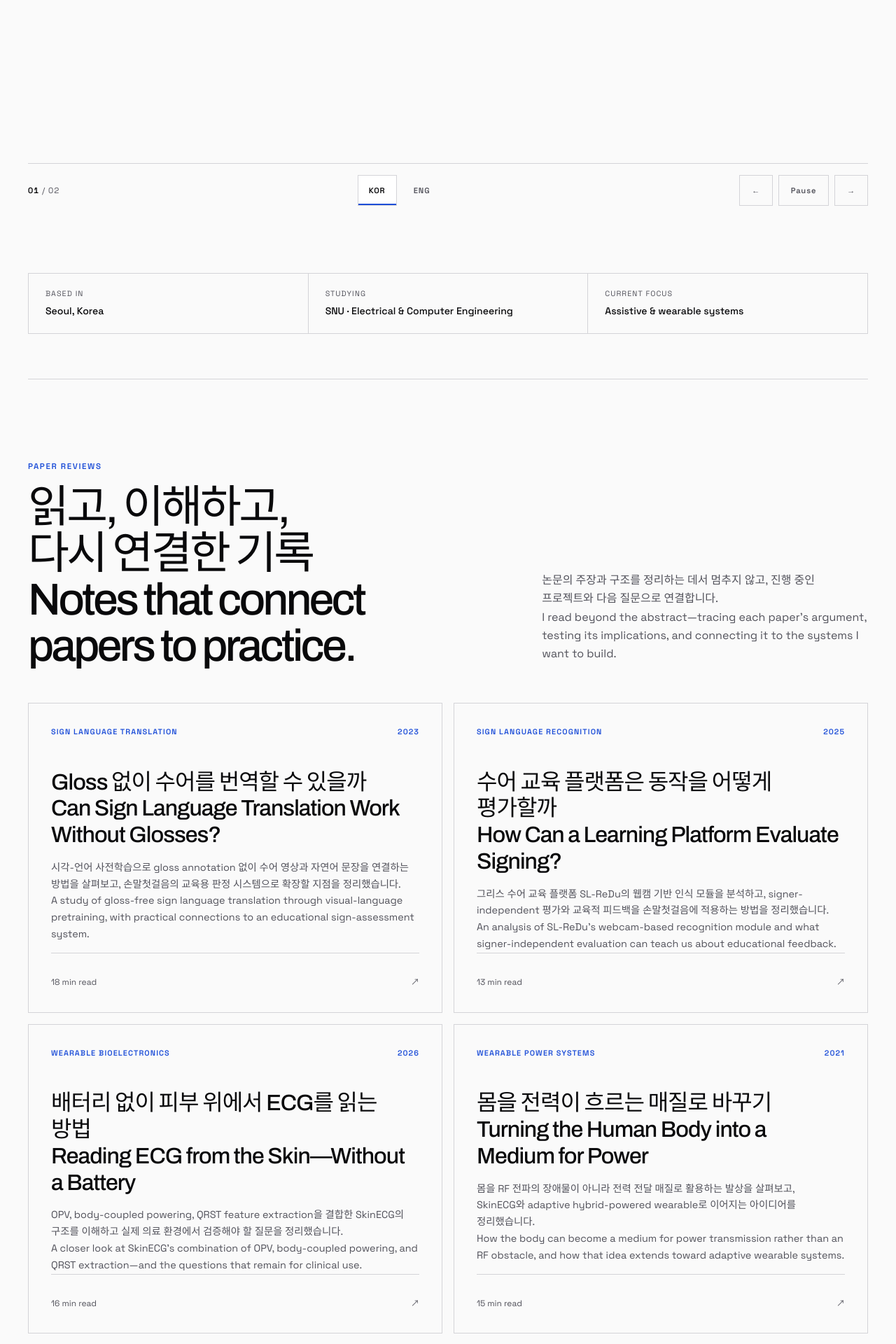
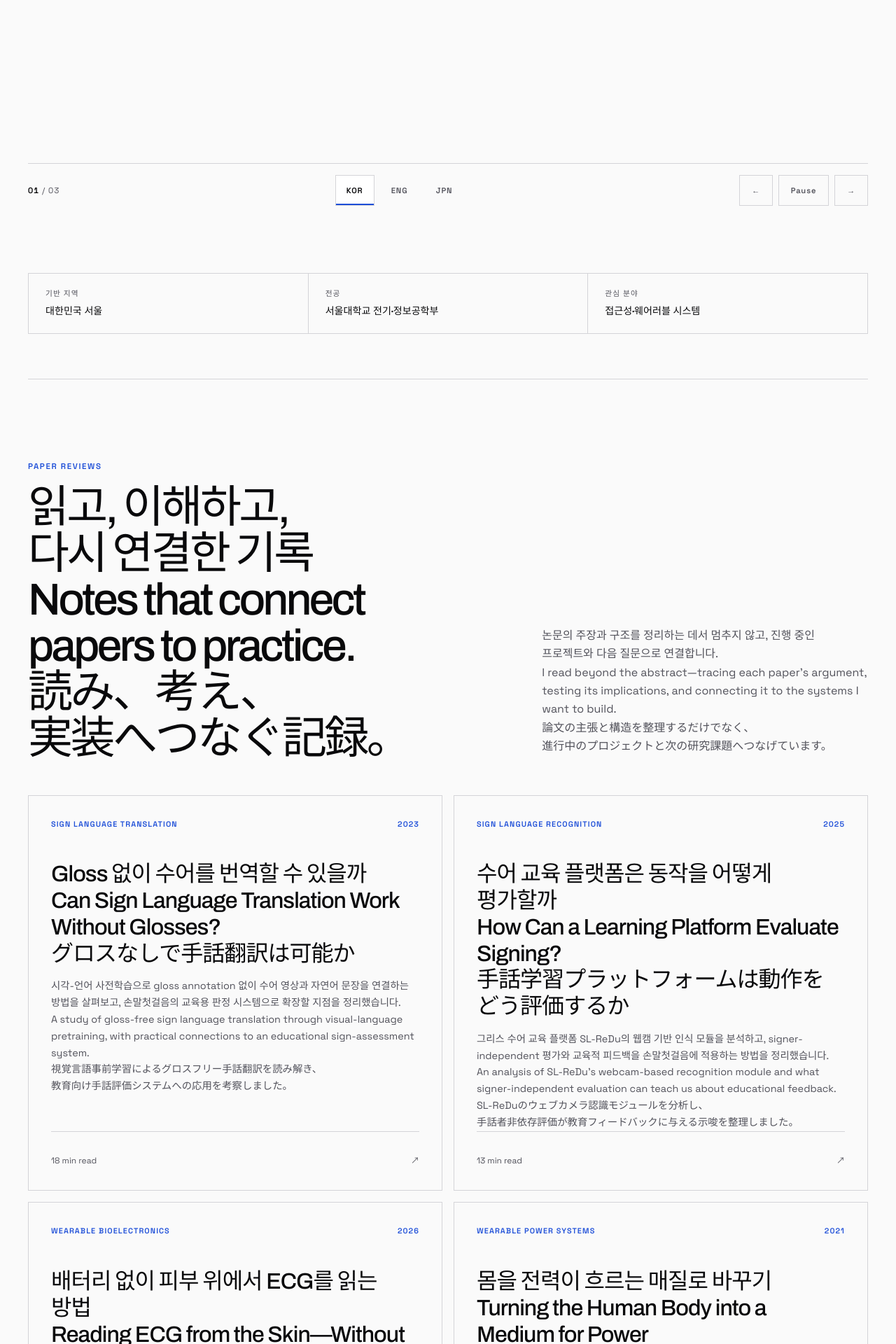
Before and after one commit to oops-lobster/oops-lobster.github.io, a Jekyll site: the page built from index.html, in a window 1280 px wide. Shown: the part 770-2690 px from the top of the page at 70% size. Built offline with Jekyll 4.4.1, drawn with Linux system fonts in a browser that asks for light colours; some of the changed text lies outside the part shown.

Commit message:
Add Japanese homepage localization

```diff
--- a/_reviews/gfslt-vlp.md
+++ b/_reviews/gfslt-vlp.md
@@ -1,11 +1,13 @@
 ---
 title: "Gloss 없이 수어를 번역할 수 있을까"
 title_en: "Can Sign Language Translation Work Without Glosses?"
+title_ja: "グロスなしで手話翻訳は可能か"
 paper_title: "Gloss-free Sign Language Translation: Improving from Visual-Language Pretraining"
 topic: Sign Language Translation
 year: 2023
 summary: "시각-언어 사전학습으로 gloss annotation 없이 수어 영상과 자연어 문장을 연결하는 방법을 살펴보고, 손말첫걸음의 교육용 판정 시스템으로 확장할 지점을 정리했습니다."
 summary_en: "A study of gloss-free sign language translation through visual-language pretraining, with practical connections to an educational sign-assessment system."
+summary_ja: "視覚言語事前学習によるグロスフリー手話翻訳を読み解き、教育向け手話評価システムへの応用を考察しました。"
 reading_time: 18
 order: 1
 tags:
--- a/_reviews/greek-slr-sl-redu.md
+++ b/_reviews/greek-slr-sl-redu.md
@@ -1,11 +1,13 @@
 ---
 title: "수어 교육 플랫폼은 동작을 어떻게 평가할까"
 title_en: "How Can a Learning Platform Evaluate Signing?"
+title_ja: "手話学習プラットフォームは動作をどう評価するか"
 paper_title: "Greek Sign Language Recognition for an Education Platform"
 topic: Sign Language Recognition
 year: 2025
 summary: "그리스 수어 교육 플랫폼 SL-ReDu의 웹캠 기반 인식 모듈을 분석하고, signer-independent 평가와 교육적 피드백을 손말첫걸음에 적용하는 방법을 정리했습니다."
 summary_en: "An analysis of SL-ReDu’s webcam-based recognition module and what signer-independent evaluation can teach us about educational feedback."
+summary_ja: "SL-ReDuのウェブカメラ認識モジュールを分析し、手話者非依存評価が教育フィードバックに与える示唆を整理しました。"
 reading_time: 13
 order: 2
 tags:
--- a/_reviews/skinecg.md
+++ b/_reviews/skinecg.md
@@ -1,11 +1,13 @@
 ---
 title: "배터리 없이 피부 위에서 ECG를 읽는 방법"
 title_en: "Reading ECG from the Skin—Without a Battery"
+title_ja: "バッテリーなしで皮膚上のECGを読み取る"
 paper_title: "SkinECG: An Orthogonal Remote Powering Wearable Skin-like Sensor"
 topic: Wearable Bioelectronics
 year: 2026
 summary: "OPV, body-coupled powering, QRST feature extraction을 결합한 SkinECG의 구조를 이해하고 실제 의료 환경에서 검증해야 할 질문을 정리했습니다."
 summary_en: "A closer look at SkinECG’s combination of OPV, body-coupled powering, and QRST extraction—and the questions that remain for clinical use."
+summary_ja: "OPV、人体結合給電、QRST抽出を組み合わせたSkinECGの仕組みと、臨床応用に向けて残る課題を整理しました。"
 reading_time: 16
 order: 3
 tags:
--- a/assets/css/style.css
+++ b/assets/css/style.css
@@ -51,6 +51,7 @@ a:focus-visible { outline: 3px solid var(--color-ring); outline-offset: 4px; bor
 .hero-slide { grid-area: 1 / 1; min-width: 0; opacity: 0; visibility: hidden; transform: translateX(28px); transition: opacity 280ms ease-out, transform 280ms ease-out, visibility 280ms; }
 .hero-slide.is-active { opacity: 1; visibility: visible; transform: translateX(0); }
 .hero-slide-en h1 { max-width: 1120px; }
+.hero-slide-ja h1 { max-width: 1120px; font-size: clamp(2.8rem, 7.2vw, 6.6rem); line-height: 1.08; }
 .hero h1, .page-heading h1, .resume-hero h1 { max-width: 1050px; margin: 0; font-family: var(--font-display); font-size: clamp(3rem, 8.2vw, 7.5rem); font-weight: 500; letter-spacing: -.06em; line-height: .98; }
 em { color: var(--color-accent); font-style: normal; }
 .hero-copy { max-width: 680px; margin: var(--space-12) 0 0; color: var(--color-secondary); font-size: clamp(1.05rem, 1.7vw, 1.35rem); line-height: 1.75; }
@@ -213,6 +214,7 @@ em { color: var(--color-accent); font-style: normal; }
   .wordmark-mark { width: 32px; height: 32px; }
   .hero h1 { font-size: 2.75rem; }
   .hero-slide-en h1 { font-size: 2.45rem; }
+  .hero-slide-ja h1 { font-size: 2.3rem; }
   .review-card { padding: var(--space-6); }
   .project-row { grid-template-columns: 28px 1fr; }
   .project-row > a { grid-column: 2; }
--- a/assets/js/hero-carousel.js
+++ b/assets/js/hero-carousel.js
@@ -52,8 +52,8 @@
     });
 
     current = target;
-    const language = slides[target].lang === "en" ? "en" : "ko";
-    document.documentElement.lang = language === "en" ? "en" : "ko-KR";
+    const language = ["ko", "en", "ja"].includes(slides[target].lang) ? slides[target].lang : "ko";
+    document.documentElement.lang = language === "ko" ? "ko-KR" : language;
     localizedCopy.forEach((element) => {
       element.hidden = element.dataset.homeLang !== language;
     });
--- a/index.html
+++ b/index.html
@@ -4,9 +4,9 @@ title: Home
 description: Research portfolio, paper reviews, projects, and academic resume of Minsung “Raymin” Jon.
 ---
 
-<section class="hero hero-carousel" role="region" aria-roledescription="carousel" aria-label="한국어와 영어 소개" data-hero-carousel>
+<section class="hero hero-carousel" role="region" aria-roledescription="carousel" aria-label="한국어, 영어, 일본어 소개" data-hero-carousel>
   <div class="hero-stage">
-    <article class="hero-slide is-active" role="group" aria-roledescription="slide" aria-label="1 of 2" aria-hidden="false" data-hero-slide lang="ko">
+    <article class="hero-slide is-active" role="group" aria-roledescription="slide" aria-label="1 of 3" aria-hidden="false" data-hero-slide lang="ko">
       <p class="eyebrow">Research notes · Projects · Resume</p>
       <h1 id="hero-title-ko">기술이 사람에게<br><em>닿는 방식</em>을 연구합니다.</h1>
       <p class="hero-copy">수어 접근성, 웨어러블 센싱, 온디바이스 머신러닝을 공부하고 만듭니다. 논문에서 배운 개념을 실제 문제와 연결해 기록합니다.</p>
@@ -15,7 +15,7 @@ description: Research portfolio, paper reviews, projects, and academic resume of
         <a class="button" href="{{ '/resume/' | relative_url }}">이력서 보기</a>
       </div>
     </article>
-    <article class="hero-slide hero-slide-en" role="group" aria-roledescription="slide" aria-label="2 of 2" aria-hidden="true" data-hero-slide lang="en" inert>
+    <article class="hero-slide hero-slide-en" role="group" aria-roledescription="slide" aria-label="2 of 3" aria-hidden="true" data-hero-slide lang="en" inert>
       <p class="eyebrow">Academic portfolio · Research · Engineering</p>
       <h1 id="hero-title-en">From research questions to<br><em>systems that work for more people.</em></h1>
       <p class="hero-copy">I am an Electrical and Computer Engineering student at Seoul National University, exploring sign language accessibility, wearable sensing, and on-device intelligence. I turn what I learn into working prototypes and documented research notes.</p>
@@ -24,12 +24,22 @@ description: Research portfolio, paper reviews, projects, and academic resume of
         <a class="button" href="{{ '/resume/' | relative_url }}">View academic resume</a>
       </div>
     </article>
+    <article class="hero-slide hero-slide-ja" role="group" aria-roledescription="slide" aria-label="3 of 3" aria-hidden="true" data-hero-slide lang="ja" inert>
+      <p class="eyebrow">研究ポートフォリオ · プロジェクト · レジュメ</p>
+      <h1 id="hero-title-ja">研究の問いを、<br><em>より多くの人に届く技術へ。</em></h1>
+      <p class="hero-copy">ソウル大学校で電気・情報工学を学びながら、手話アクセシビリティ、ウェアラブルセンシング、オンデバイス知能を研究しています。学んだことを動くプロトタイプと研究ノートへつなげます。</p>
+      <div class="hero-actions">
+        <a class="button button-primary" href="{{ '/reviews/' | relative_url }}">研究ノートを見る <span aria-hidden="true">↗</span></a>
+        <a class="button" href="{{ '/resume/' | relative_url }}">英文レジュメを見る</a>
+      </div>
+    </article>
   </div>
   <div class="carousel-controls" aria-label="소개 슬라이드 제어">
-    <div class="carousel-count"><span data-slide-current>01</span><span aria-hidden="true"> / </span><span>02</span></div>
+    <div class="carousel-count"><span data-slide-current>01</span><span aria-hidden="true"> / </span><span>03</span></div>
     <div class="carousel-dots" role="group" aria-label="슬라이드 선택">
       <button class="carousel-dot is-active" type="button" aria-label="한국어 소개 보기" aria-pressed="true" data-slide-to="0"><span>KOR</span></button>
       <button class="carousel-dot" type="button" aria-label="영어 소개 보기" aria-pressed="false" data-slide-to="1"><span>ENG</span></button>
+      <button class="carousel-dot" type="button" aria-label="일본어 소개 보기" aria-pressed="false" data-slide-to="2"><span>JPN</span></button>
     </div>
     <div class="carousel-buttons">
       <button type="button" aria-label="이전 소개" data-slide-prev><span aria-hidden="true">←</span></button>
@@ -38,16 +48,16 @@ description: Research portfolio, paper reviews, projects, and academic resume of
     </div>
   </div>
   <dl class="hero-facts" aria-label="Profile summary">
-    <div><dt>Based in</dt><dd>Seoul, Korea</dd></div>
-    <div><dt>Studying</dt><dd>SNU · Electrical &amp; Computer Engineering</dd></div>
-    <div><dt>Current focus</dt><dd>Assistive &amp; wearable systems</dd></div>
+    <div><dt><span data-home-lang="ko">기반 지역</span><span data-home-lang="en" lang="en" hidden>Based in</span><span data-home-lang="ja" lang="ja" hidden>拠点</span></dt><dd><span data-home-lang="ko">대한민국 서울</span><span data-home-lang="en" lang="en" hidden>Seoul, Korea</span><span data-home-lang="ja" lang="ja" hidden>韓国・ソウル</span></dd></div>
+    <div><dt><span data-home-lang="ko">전공</span><span data-home-lang="en" lang="en" hidden>Studying</span><span data-home-lang="ja" lang="ja" hidden>専攻</span></dt><dd><span data-home-lang="ko">서울대학교 전기·정보공학부</span><span data-home-lang="en" lang="en" hidden>SNU · Electrical &amp; Computer Engineering</span><span data-home-lang="ja" lang="ja" hidden>ソウル大学校 電気・情報工学部</span></dd></div>
+    <div><dt><span data-home-lang="ko">관심 분야</span><span data-home-lang="en" lang="en" hidden>Current focus</span><span data-home-lang="ja" lang="ja" hidden>研究関心</span></dt><dd><span data-home-lang="ko">접근성·웨어러블 시스템</span><span data-home-lang="en" lang="en" hidden>Assistive &amp; wearable systems</span><span data-home-lang="ja" lang="ja" hidden>アクセシビリティ・ウェアラブルシステム</span></dd></div>
   </dl>
 </section>
 
 <section class="home-section" aria-labelledby="latest-title">
   <div class="section-intro">
-    <div><p class="eyebrow">Paper reviews</p><h2 id="latest-title"><span class="home-copy" data-home-lang="ko">읽고, 이해하고,<br>다시 연결한 기록</span><span class="home-copy" data-home-lang="en" lang="en" hidden>Notes that connect<br>papers to practice.</span></h2></div>
-    <p><span class="home-copy" data-home-lang="ko">논문의 주장과 구조를 정리하는 데서 멈추지 않고, 진행 중인 프로젝트와 다음 질문으로 연결합니다.</span><span class="home-copy" data-home-lang="en" lang="en" hidden>I read beyond the abstract—tracing each paper’s argument, testing its implications, and connecting it to the systems I want to build.</span></p>
+    <div><p class="eyebrow">Paper reviews</p><h2 id="latest-title"><span class="home-copy" data-home-lang="ko">읽고, 이해하고,<br>다시 연결한 기록</span><span class="home-copy" data-home-lang="en" lang="en" hidden>Notes that connect<br>papers to practice.</span><span class="home-copy" data-home-lang="ja" lang="ja" hidden>読み、考え、<br>実装へつなぐ記録。</span></h2></div>
+    <p><span class="home-copy" data-home-lang="ko">논문의 주장과 구조를 정리하는 데서 멈추지 않고, 진행 중인 프로젝트와 다음 질문으로 연결합니다.</span><span class="home-copy" data-home-lang="en" lang="en" hidden>I read beyond the abstract—tracing each paper’s argument, testing its implications, and connecting it to the systems I want to build.</span><span class="home-copy" data-home-lang="ja" lang="ja" hidden>論文の主張と構造を整理するだけでなく、進行中のプロジェクトと次の研究課題へつなげています。</span></p>
   </div>
   <div class="review-grid">
     {% assign sorted_reviews = site.reviews | sort: 'order' %}
@@ -55,27 +65,27 @@ description: Research portfolio, paper reviews, projects, and academic resume of
       <article class="review-card">
         <a class="card-link" href="{{ review.url | relative_url }}" aria-label="{{ review.title }} 읽기"></a>
         <div class="card-topline"><span>{{ review.topic }}</span><span>{{ review.year }}</span></div>
-        <h3><span class="home-copy" data-home-lang="ko">{{ review.title }}</span><span class="home-copy" data-home-lang="en" lang="en" hidden>{{ review.title_en | default: review.title }}</span></h3><p><span class="home-copy" data-home-lang="ko">{{ review.summary }}</span><span class="home-copy" data-home-lang="en" lang="en" hidden>{{ review.summary_en | default: review.summary }}</span></p>
+        <h3><span class="home-copy" data-home-lang="ko">{{ review.title }}</span><span class="home-copy" data-home-lang="en" lang="en" hidden>{{ review.title_en | default: review.title }}</span><span class="home-copy" data-home-lang="ja" lang="ja" hidden>{{ review.title_ja | default: review.title }}</span></h3><p><span class="home-copy" data-home-lang="ko">{{ review.summary }}</span><span class="home-copy" data-home-lang="en" lang="en" hidden>{{ review.summary_en | default: review.summary }}</span><span class="home-copy" data-home-lang="ja" lang="ja" hidden>{{ review.summary_ja | default: review.summary }}</span></p>
         <div class="card-footer"><span>{{ review.reading_time }} min read</span><span aria-hidden="true">↗</span></div>
       </article>
     {% endfor %}
   </div>
-  <a class="text-link" href="{{ '/reviews/' | relative_url }}"><span data-home-lang="ko">모든 논문 리뷰 보기</span><span data-home-lang="en" lang="en" hidden>Browse all paper reviews</span> <span aria-hidden="true">→</span></a>
+  <a class="text-link" href="{{ '/reviews/' | relative_url }}"><span data-home-lang="ko">모든 논문 리뷰 보기</span><span data-home-lang="en" lang="en" hidden>Browse all paper reviews</span><span data-home-lang="ja" lang="ja" hidden>すべての論文レビューを見る</span> <span aria-hidden="true">→</span></a>
 </section>
 
 <section class="home-section projects-section" aria-labelledby="projects-title">
   <div class="section-intro">
-    <div><p class="eyebrow">Selected projects</p><h2 id="projects-title"><span class="home-copy" data-home-lang="ko">배운 것을<br>제품으로 옮깁니다.</span><span class="home-copy" data-home-lang="en" lang="en" hidden>Turning what I learn<br>into working systems.</span></h2></div>
-    <p><span class="home-copy" data-home-lang="ko">언어와 정보의 장벽을 낮추는 실험을 작게 만들고, 실제 사용자에게 닿게 합니다.</span><span class="home-copy" data-home-lang="en" lang="en" hidden>I build small, working experiments that lower barriers to language, learning, and information—and put them in front of real users.</span></p>
+    <div><p class="eyebrow">Selected projects</p><h2 id="projects-title"><span class="home-copy" data-home-lang="ko">배운 것을<br>제품으로 옮깁니다.</span><span class="home-copy" data-home-lang="en" lang="en" hidden>Turning what I learn<br>into working systems.</span><span class="home-copy" data-home-lang="ja" lang="ja" hidden>学びを、<br>動くシステムへ。</span></h2></div>
+    <p><span class="home-copy" data-home-lang="ko">언어와 정보의 장벽을 낮추는 실험을 작게 만들고, 실제 사용자에게 닿게 합니다.</span><span class="home-copy" data-home-lang="en" lang="en" hidden>I build small, working experiments that lower barriers to language, learning, and information—and put them in front of real users.</span><span class="home-copy" data-home-lang="ja" lang="ja" hidden>言語・学習・情報の壁を下げる小さな実験を形にし、実際のユーザーに届けます。</span></p>
   </div>
   <div class="project-list">
-    <article class="project-row"><div class="project-number">01</div><div><p class="project-meta">Korean Sign Language · Live</p><h3>Sonmalgwan <span>손말관</span></h3><p><span class="home-copy" data-home-lang="ko">한국어 텍스트와 음성을 한국수어사전 영상 시퀀스로 바꾸는 접근성 프로토타입입니다.</span><span class="home-copy" data-home-lang="en" lang="en" hidden>An accessibility prototype that converts Korean text and speech into sequences of Korean Sign Language dictionary videos.</span></p></div><a href="https://handsigns.vercel.app" aria-label="Open the Sonmalgwan live project">↗</a></article>
-    <article class="project-row"><div class="project-number">02</div><div><p class="project-meta">KSL Learning · Live</p><h3>Handsigns First Step <span>손말첫걸음</span></h3><p><span class="home-copy" data-home-lang="ko">카메라 기반 손 인식을 활용해 지문자를 단계별로 연습하는 한국수어 입문 학습 서비스입니다.</span><span class="home-copy" data-home-lang="en" lang="en" hidden>A beginner-focused KSL learning service for step-by-step fingerspelling practice with browser-based hand recognition.</span></p></div><a href="https://handsignsfirststep.vercel.app" aria-label="Open the Handsigns First Step live project">↗</a></article>
-    <article class="project-row"><div class="project-number">03</div><div><p class="project-meta">Learning Support · In development</p><h3>Learning Mate</h3><p><span class="home-copy" data-home-lang="ko">학습 계획, 모의고사 피드백, 개인화 루틴을 연결하는 고등학생 학습 지원 MVP입니다.</span><span class="home-copy" data-home-lang="en" lang="en" hidden>A study-support MVP connecting session planning, mock-exam feedback, and personalized routines for high-school students.</span></p></div><a href="https://github.com/cathyahn4u/running-mate" aria-label="Open the Learning Mate repository">↗</a></article>
+    <article class="project-row"><div class="project-number">01</div><div><p class="project-meta">Korean Sign Language · Live</p><h3>Sonmalgwan <span>손말관</span></h3><p><span class="home-copy" data-home-lang="ko">한국어 텍스트와 음성을 한국수어사전 영상 시퀀스로 바꾸는 접근성 프로토타입입니다.</span><span class="home-copy" data-home-lang="en" lang="en" hidden>An accessibility prototype that converts Korean text and speech into sequences of Korean Sign Language dictionary videos.</span><span class="home-copy" data-home-lang="ja" lang="ja" hidden>韓国語のテキストや音声を、韓国手話辞典の動画シーケンスへ変換するアクセシビリティ・プロトタイプです。</span></p></div><a href="https://handsigns.vercel.app" aria-label="Open the Sonmalgwan live project">↗</a></article>
+    <article class="project-row"><div class="project-number">02</div><div><p class="project-meta">KSL Learning · Live</p><h3>Handsigns First Step <span>손말첫걸음</span></h3><p><span class="home-copy" data-home-lang="ko">카메라 기반 손 인식을 활용해 지문자를 단계별로 연습하는 한국수어 입문 학습 서비스입니다.</span><span class="home-copy" data-home-lang="en" lang="en" hidden>A beginner-focused KSL learning service for step-by-step fingerspelling practice with browser-based hand recognition.</span><span class="home-copy" data-home-lang="ja" lang="ja" hidden>ブラウザ上の手認識を使い、指文字を段階的に練習できる韓国手話の入門学習サービスです。</span></p></div><a href="https://handsignsfirststep.vercel.app" aria-label="Open the Handsigns First Step live project">↗</a></article>
+    <article class="project-row"><div class="project-number">03</div><div><p class="project-meta">Learning Support · In development</p><h3>Learning Mate</h3><p><span class="home-copy" data-home-lang="ko">학습 계획, 모의고사 피드백, 개인화 루틴을 연결하는 고등학생 학습 지원 MVP입니다.</span><span class="home-copy" data-home-lang="en" lang="en" hidden>A study-support MVP connecting session planning, mock-exam feedback, and personalized routines for high-school students.</span><span class="home-copy" data-home-lang="ja" lang="ja" hidden>学習計画、模擬試験のフィードバック、個別ルーティンをつなぐ高校生向け学習支援MVPです。</span></p></div><a href="https://github.com/cathyahn4u/running-mate" aria-label="Open the Learning Mate repository">↗</a></article>
   </div>
 </section>
 
 <section class="home-section about-strip" aria-labelledby="about-title">
-  <div><p class="eyebrow">About Raymin</p><h2 id="about-title"><span class="home-copy" data-home-lang="ko">포용적인 기술 시스템을 탐구하는 개발자입니다.</span><span class="home-copy" data-home-lang="en" lang="en" hidden>An engineer interested in who technology reaches—and who it misses.</span></h2></div>
-  <div><p><span class="home-copy" data-home-lang="ko">빠른 기술 변화 속에서 소외될 수 있는 사람들의 정보·소통 격차를 줄이는 데 관심이 있습니다. 서울대학교 전기·정보공학부에서 공부하며 수어 접근성, 바이오메디컬 회로, 웨어러블 센싱을 탐구하고 있습니다.</span><span class="home-copy" data-home-lang="en" lang="en" hidden>I study Electrical and Computer Engineering at Seoul National University. My work explores how accessible computing, biomedical circuits, and wearable sensing can make technological progress more useful to a wider range of people.</span></p><a class="text-link" href="{{ '/resume/' | relative_url }}"><span data-home-lang="ko">전체 이력과 경험 보기</span><span data-home-lang="en" lang="en" hidden>View education, experience, and honors</span> <span aria-hidden="true">→</span></a></div>
+  <div><p class="eyebrow">About Raymin</p><h2 id="about-title"><span class="home-copy" data-home-lang="ko">포용적인 기술 시스템을 탐구하는 개발자입니다.</span><span class="home-copy" data-home-lang="en" lang="en" hidden>An engineer interested in who technology reaches—and who it misses.</span><span class="home-copy" data-home-lang="ja" lang="ja" hidden>テクノロジーが誰に届き、誰を取り残すのかを考えるエンジニアです。</span></h2></div>
+  <div><p><span class="home-copy" data-home-lang="ko">빠른 기술 변화 속에서 소외될 수 있는 사람들의 정보·소통 격차를 줄이는 데 관심이 있습니다. 서울대학교 전기·정보공학부에서 공부하며 수어 접근성, 바이오메디컬 회로, 웨어러블 센싱을 탐구하고 있습니다.</span><span class="home-copy" data-home-lang="en" lang="en" hidden>I study Electrical and Computer Engineering at Seoul National University. My work explores how accessible computing, biomedical circuits, and wearable sensing can make technological progress more useful to a wider range of people.</span><span class="home-copy" data-home-lang="ja" lang="ja" hidden>ソウル大学校で電気・情報工学を学んでいます。アクセシブル・コンピューティング、生体医用回路、ウェアラブルセンシングを通じて、技術の進歩をより多くの人に役立つものにする方法を探究しています。</span></p><a class="text-link" href="{{ '/resume/' | relative_url }}"><span data-home-lang="ko">전체 이력과 경험 보기</span><span data-home-lang="en" lang="en" hidden>View education, experience, and honors</span><span data-home-lang="ja" lang="ja" hidden>学歴・経験・受賞歴を見る</span> <span aria-hidden="true">→</span></a></div>
 </section>
```
Also changed, not shown: _reviews/body-coupled-power.md (+2 -0 lines).
